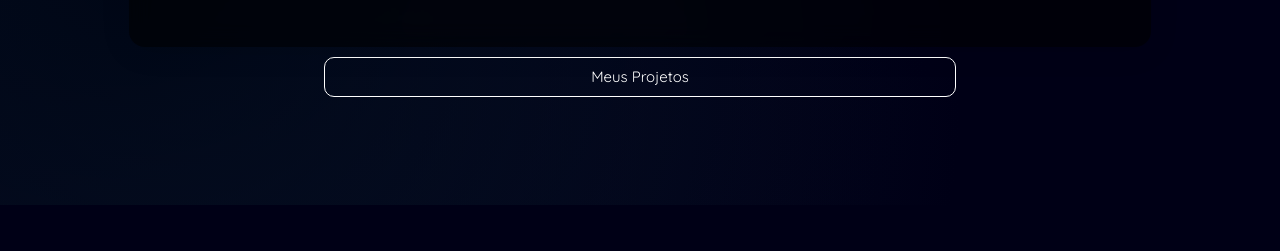
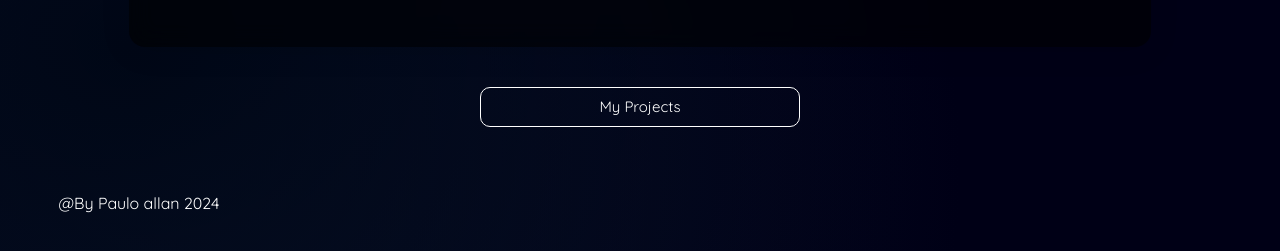
Before and after one commit to PauloAllan/MeuPortfolio, a plain HTML site: page index.html in a window 1280 px wide. Shown: the part 916-1167 px from the top of the page. Before the commit the page ends 1121 px from the top, so only its background shows below. Drawn offline with Linux system fonts and the light colour scheme.

Commit message:
destacando button de projetos

```diff
--- a/index.html
+++ b/index.html
@@ -68,10 +68,12 @@
         </div>
     </div>
     <div class="container">
-        <button id="proj" class="btn-projetos"><a href="projects.html">Meus Projetos</a></button>
+        <a href="projects.html"><button id="proj" class="btn-projetos">My Projects</button></a>
     </div>
     <footer>
-        <div class="container-footer"></div>
+        <div class="container-footer">
+            <p>@By Paulo allan 2024</p>
+        </div>
     </footer>
     <script src="script.js"></script>
     <script src="body.js"></script>
--- a/style.css
+++ b/style.css
@@ -171,9 +171,11 @@ button {
     height: 40px;
 }
 
+
+
 .btn-projetos {
-    margin-top: 10px;
-    width: 50%;
+    margin-top: 40px;
+    width: 20rem;
     height: 40px;
     transition: background-color 0.3s, color 0.3s;
 }
```
